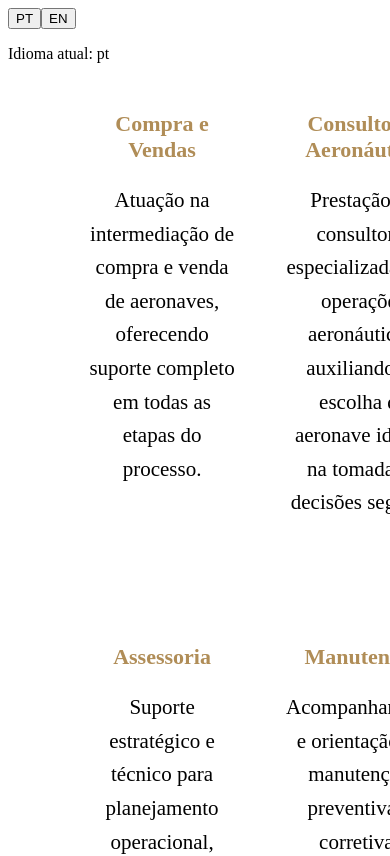
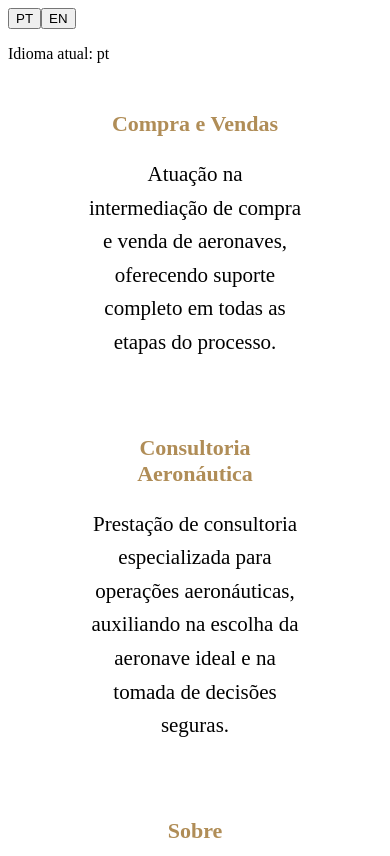
Before and after one commit to Danvieira2810/AppGlobal, an Angular app: page /assistencia in a window 390 px wide. Shown: the top 856 px of the page. Built offline with nearby package versions, Linux system fonts and the light colour scheme.

Commit message:
Update assistencia.css

```diff
--- a/src/app/assistencia/assistencia.css
+++ b/src/app/assistencia/assistencia.css
@@ -120,3 +120,17 @@
   color: #b08d57;
   text-decoration: none;
 }
+@media (max-width: 768px) {
+
+  .assistencia-grid {
+    display: flex !important;
+    flex-direction: column !important;
+    gap: 32px !important;
+  }
+
+  .assistencia-item {
+    width: 100% !important;
+    text-align: center;
+  }
+
+}
```
